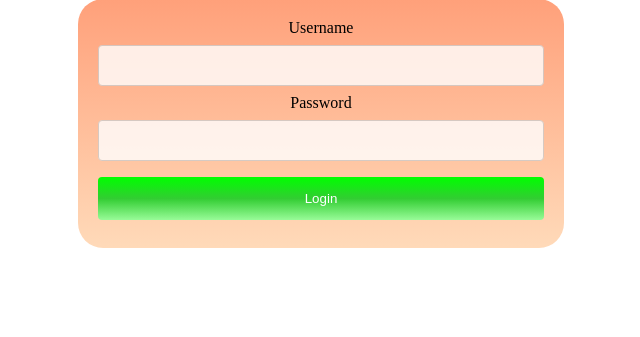
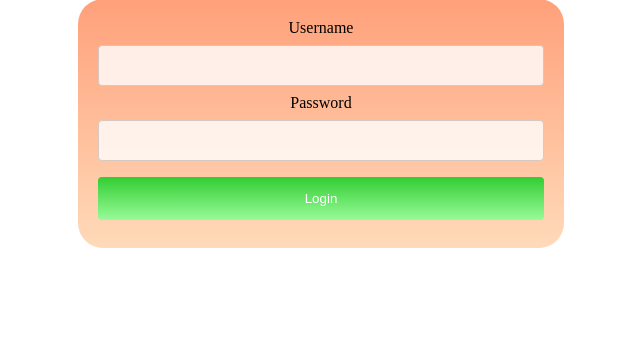
Before and after one commit to capstone-commerce/tickIT, a PHP site: page /login.php in a window 1280 px wide. Shown: the part 378-715 px from the top of the page, without its empty margins (327-967 px from the left). Run offline with PHP 8.4, Linux system fonts and the light colour scheme; data that the repository does not hold is empty.

Commit message:
Update login.css

```diff
--- a/src/static/css/login.css
+++ b/src/static/css/login.css
@@ -25,7 +25,7 @@ input[type=text], select{
 input[type=submit]{
 	width: 100%;
 	color: white;
-	background-image: linear-gradient(lime, limegreen, palegreen);
+	background-image: linear-gradient(limegreen, palegreen);
 	padding: 14px 20px;
 	margin: 8px 0;
 	border: none;
```
